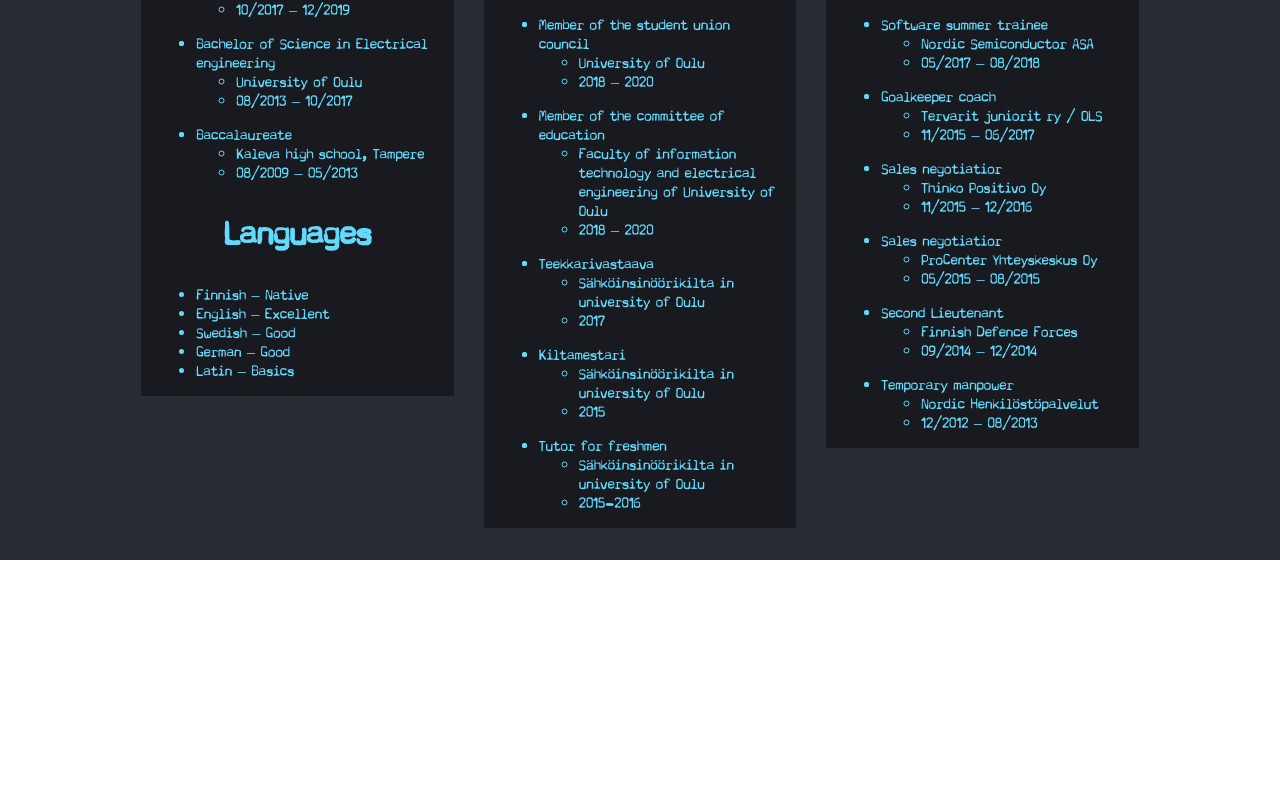
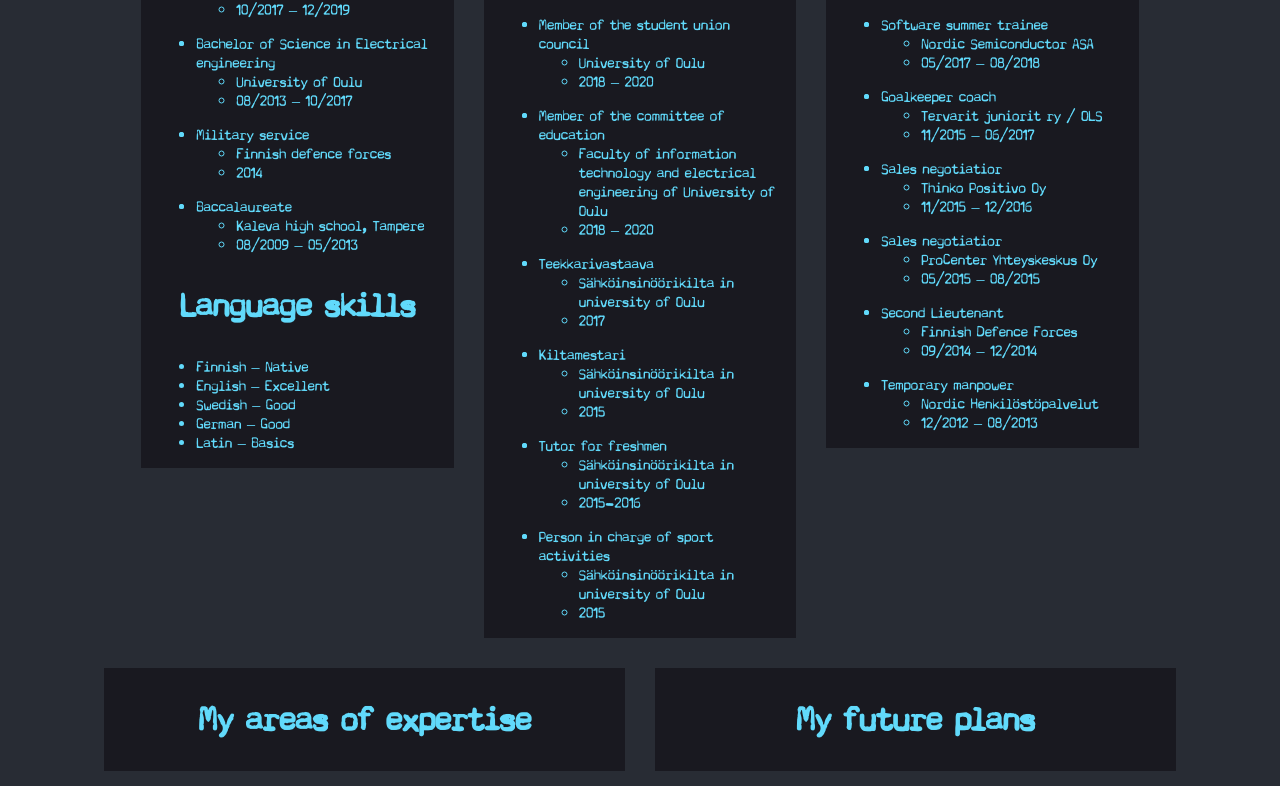
Before and after one commit to Jore93/highlander, a React (Create React App) app in the folder frontend/: page /cv in a window 1280 px wide. Shown: the part 240-1041 px from the top of the page. Before the commit the page ends 800 px from the top, so only its background shows below. Built offline with nearby package versions, Linux system fonts and the light colour scheme.

Commit message:
Add more info, add new row for two columns

```diff
--- a/frontend/src/education.js
+++ b/frontend/src/education.js
@@ -10,6 +10,11 @@
     duration: '08/2013 – 10/2017',
   },
   {
+    name: 'Military service',
+    place: 'Finnish defence forces',
+    duration: '2014',
+  },
+  {
     name: 'Baccalaureate',
     place: 'Kaleva high school, Tampere',
     duration: '08/2009 – 05/2013',
--- a/frontend/src/positions.js
+++ b/frontend/src/positions.js
@@ -29,4 +29,9 @@
     duration: '2015-2016',
     organisation: 'Sähköinsinöörikilta in university of Oulu',
   },
+  {
+    position: 'Person in charge of sport activities',
+    duration: '2015',
+    organisation: 'Sähköinsinöörikilta in university of Oulu',
+  },
 ]
--- a/frontend/src/screens/CV.tsx
+++ b/frontend/src/screens/CV.tsx
@@ -14,7 +14,7 @@
     <div className="App-container">
       <Container fluid style={styles.containerStyle}>
         <Row align='start' justify='center'>
-          <Col sm={12} md={3} lg={3} className='sidebar' style={styles.colStyle}>
+          <Col sm={9} md={3} lg={3} className='education' style={styles.colStyle}>
           <h2>Education</h2>
             <ul>
               {
@@ -33,7 +33,7 @@
                 })
               }
             </ul>
-            <h2>Languages</h2>
+            <h2>Language skills</h2>
             <ul>
               {
                 languages.map((item, i) => {
@@ -46,7 +46,7 @@
               }
             </ul>
           </Col>
-          <Col sm={12} md={4} lg={3} className='content' style={styles.colStyle}>
+          <Col sm={9} md={4} lg={3} className='positions' style={styles.colStyle}>
             <h2>Positions</h2>
             <ul>
               {
@@ -66,7 +66,7 @@
               }
             </ul>
           </Col>
-          <Col sm={12} md={4} lg={3} className='content-2' style={styles.colStyle}>
+          <Col sm={9} md={4} lg={3} className='workhistory' style={styles.colStyle}>
             <h2>Workhistory</h2>
             <ul>
               {
@@ -85,6 +85,14 @@
                 })
               }
             </ul>
+          </Col>
+        </Row>
+        <Row align='start' justify='center'>
+          <Col sm={9} md={5} lg={5} className='first' style={styles.colStyle}>
+            <h2>My areas of expertise</h2>
+          </Col>
+          <Col sm={9} md={5} lg={5} className='second' style={styles.colStyle}>
+            <h2>My future plans</h2>
           </Col>
         </Row>
       </Container>
```
